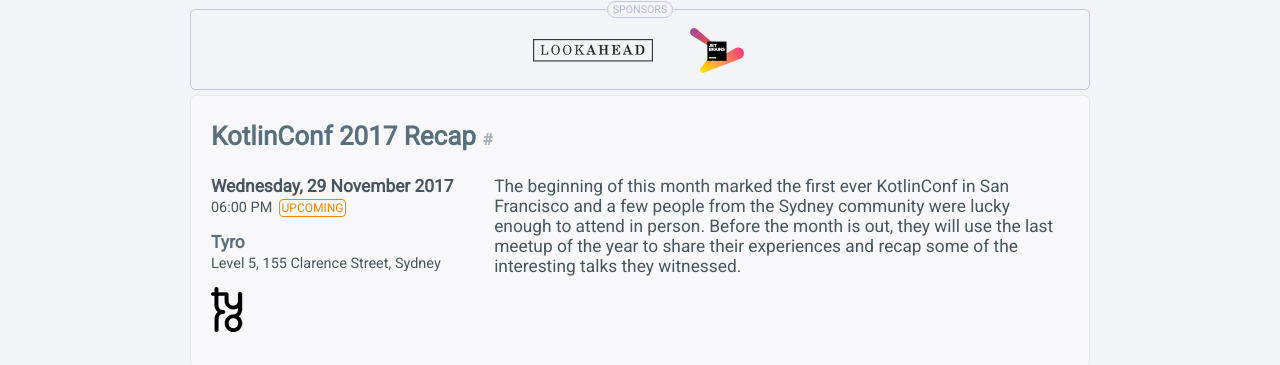
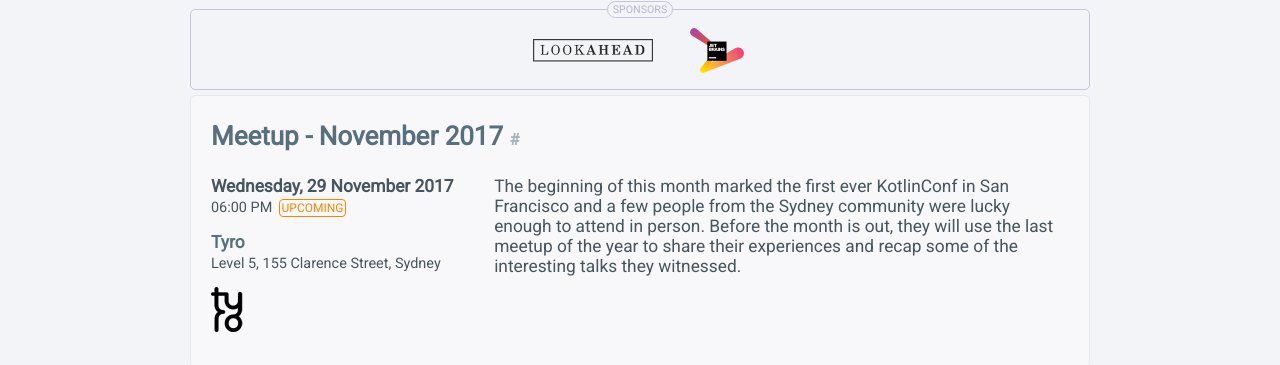
Before and after one commit to garethsime/sydkotlin.github.io, a Jekyll site: the page built from index.html, in a window 1280 px wide and 900 px high. Shown: the part 349-714 px from the top of the window. Built offline with Jekyll 4.4.1, drawn with Linux system fonts in a browser that asks for light colours; nearby versions of some CDN libraries.

Commit message:
Update events.yml

```diff
--- a/_data/events.yml
+++ b/_data/events.yml
@@ -299,9 +299,9 @@
         But what does all this syntactic surger translate to? In this talk, we will take a look at some of
         the bytecode that Kotlin generates to support our sweet tooth.
 
-- title: "KotlinConf 2017 Recap"
-  anchor: kotlinconf-2017-recap
-  url: https://www.meetup.com/sydney-kotlin/events/
+- title: "Meetup - November 2017"
+  anchor: meetup-november-2017
+  url: https://www.meetup.com/sydney-kotlin/events/245276595/
   date: 2017-11-29T18:00:00+11
   description: >
     The beginning of this month marked the first ever KotlinConf in San Francisco and a few people from the
```
